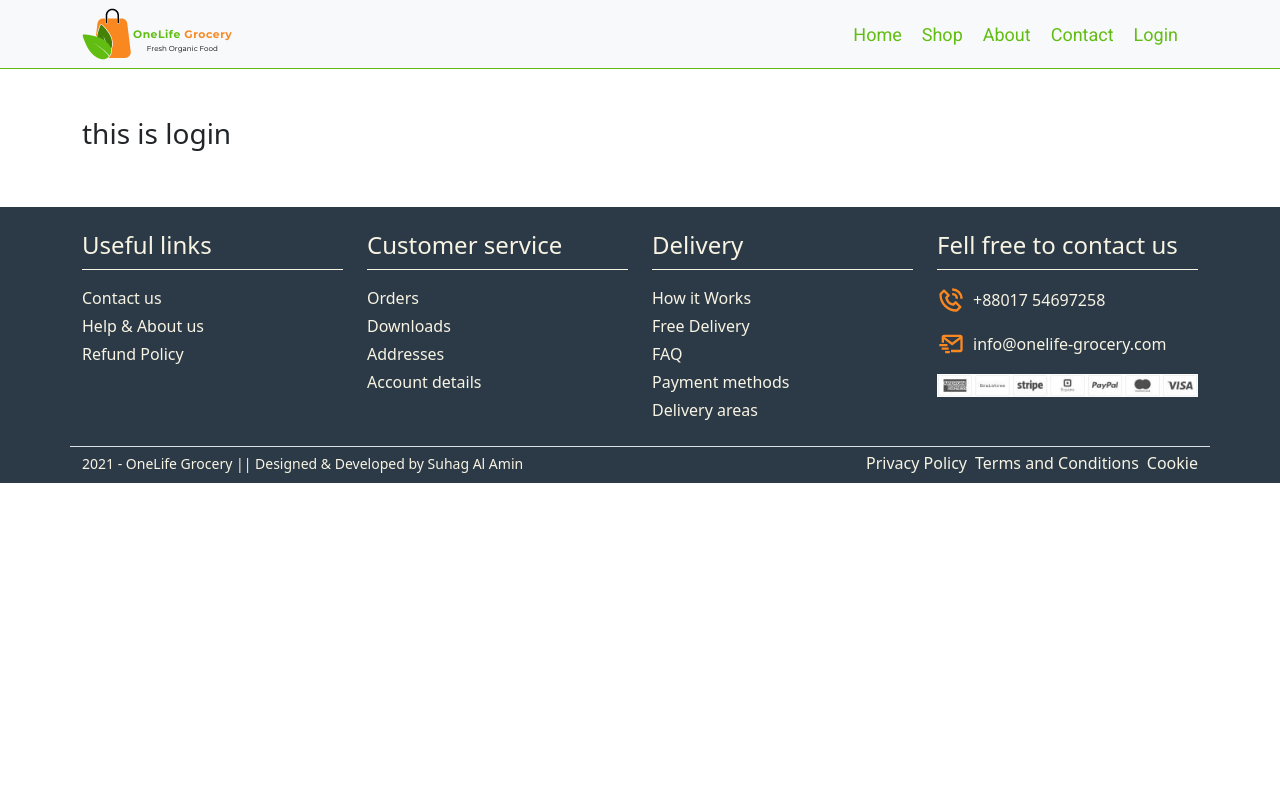
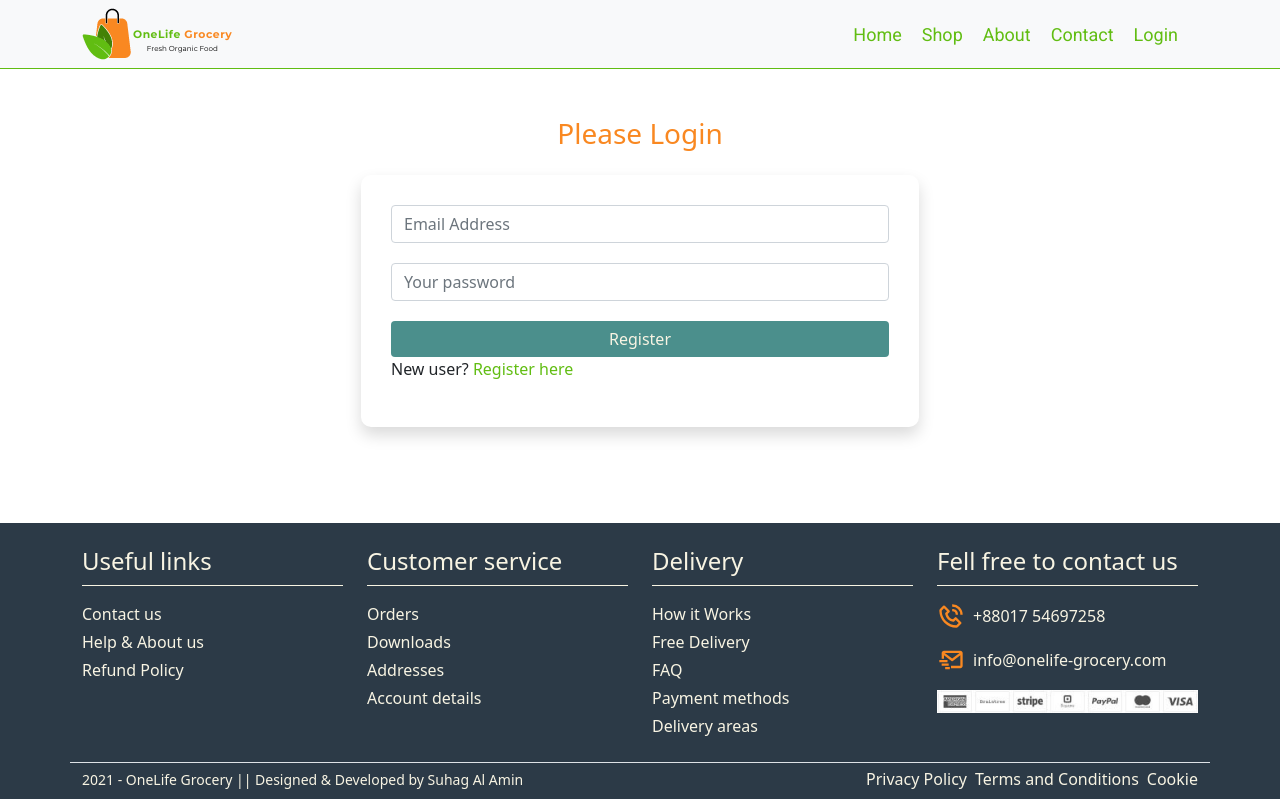
Before and after one commit to suhag-alamin/onelife-grocery-client, a Next.js app: page /login in a window 1280 px wide. Built offline with nearby package versions, Linux system fonts and the light colour scheme.

Commit message:
login register design

```diff
--- a/pages/login.js
+++ b/pages/login.js
@@ -1,10 +1,45 @@
+import Link from "next/link";
 import React from "react";
-import { Container } from "react-bootstrap";
+import { Button, Container, Form } from "react-bootstrap";
+import { useForm } from "react-hook-form";
+// import { useForm } from "react-hook-form";
+import registerStyles from "../styles/Register.module.scss";
 
 const Login = () => {
+  const {
+    register,
+    handleSubmit,
+    formState: { errors },
+  } = useForm();
+  const onSubmit = (data) => console.log(data);
+  console.log(errors);
+  //   useEffect(() => {}, []);
   return (
-    <Container className="py-5">
-      <h3>this is login</h3>
+    <Container className="py-5 mb-5">
+      <h3 className={`${registerStyles.title} text-center mb-4`}>
+        Please Login
+      </h3>
+      <div className={`${registerStyles.registration} shadow`}>
+        <form onSubmit={handleSubmit(onSubmit)}>
+          <Form.Control
+            type="text"
+            placeholder="Email Address"
+            {...register("email", { required: true, pattern: /^\S+@\S+$/i })}
+          />
+          <Form.Control
+            type="text"
+            placeholder="Your password"
+            {...register("password", { required: true })}
+          />
+
+          <Button type="submit" variant="success">
+            Register
+          </Button>
+        </form>
+        <p>
+          New user? <Link href="/register">Register here</Link>{" "}
+        </p>
+      </div>
     </Container>
   );
 };
--- a/styles/Register.module.scss
+++ b/styles/Register.module.scss
@@ -1,12 +1,19 @@
 @import "./variables.module.scss";
 @import "./mixins";
 
+.title {
+  color: $primary-color;
+}
+
 .registration {
+  width: 50%;
+  margin: auto;
+  padding: 30px;
+  border-radius: 10px;
   form {
     display: flex;
     flex-direction: column;
-    width: 50%;
-    margin: auto;
+
     gap: 20px;
 
     &:input {
@@ -16,4 +23,11 @@
       @include onelifeButton;
     }
   }
+  a {
+    color: $secondary-color;
+    transition: $transition;
+    &:hover {
+      color: $primary-color;
+    }
+  }
 }
```
Also changed, not shown: pages/register.js (+13 -8 lines).
